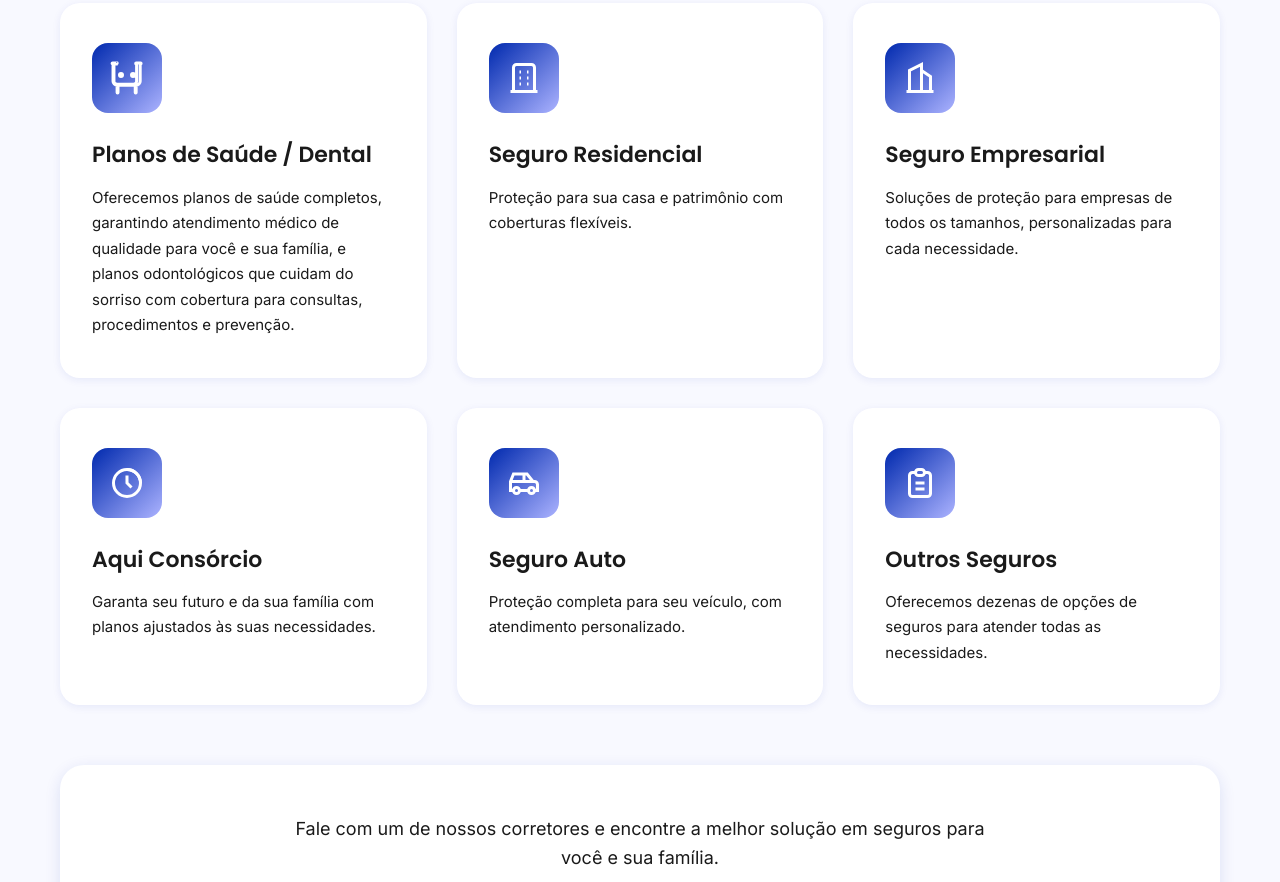
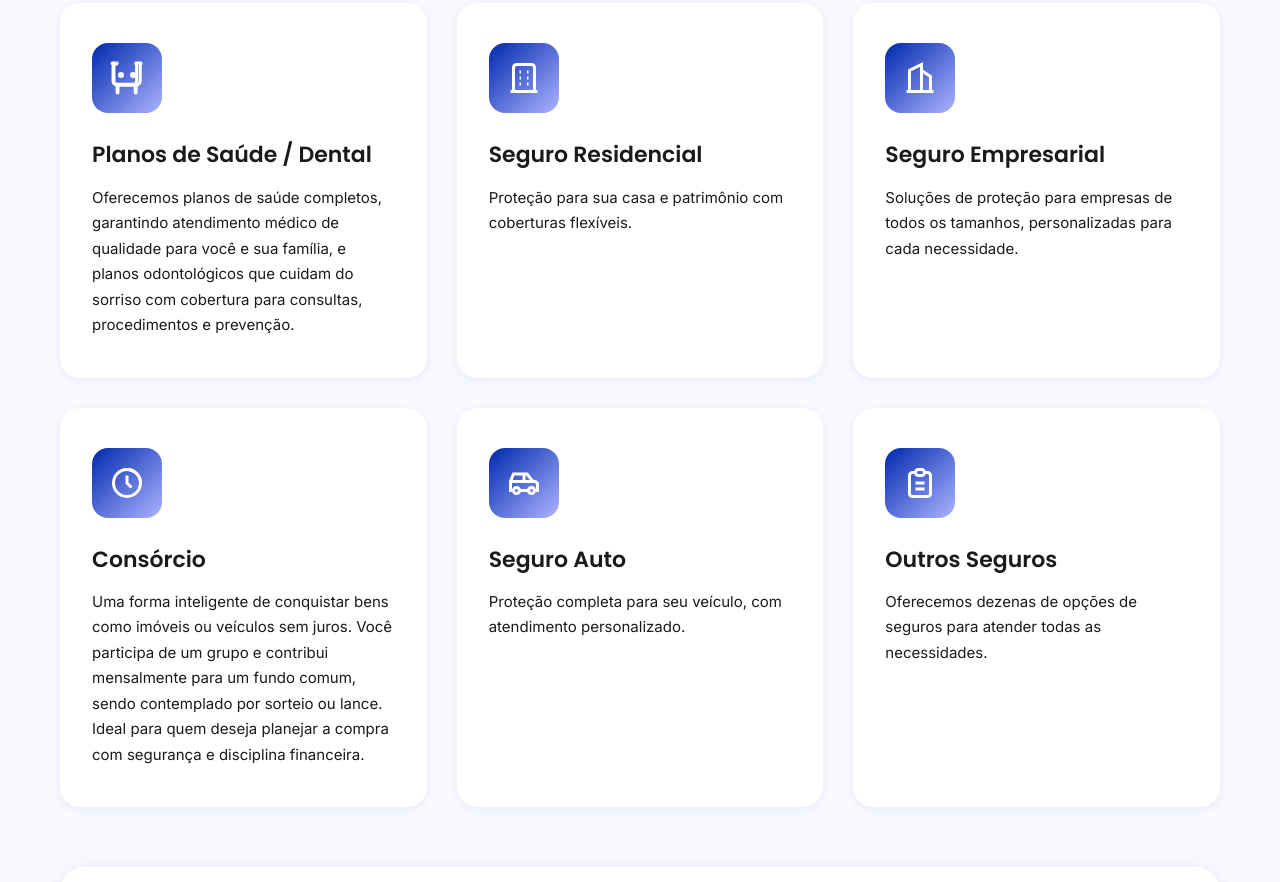
Before and after one commit to diogotw/gf_seguros_website, a plain HTML site: page index.html in a window 1280 px wide. Shown: the part 1915-2797 px from the top of the page. Drawn offline with Linux system fonts and the light colour scheme.

Commit message:
adição do consorcio

```diff
--- a/index.html
+++ b/index.html
@@ -225,9 +225,11 @@
                             <path d="M12 3a9 9 0 0 1 9 9"></path>
                         </svg>
                     </div>
-                    <h3 class="servico__titulo">Aqui Consórcio</h3>
-                    <p class="servico__descricao">Garanta seu futuro e da sua família com planos ajustados às suas
-                        necessidades.</p>
+                    <h3 class="servico__titulo">Consórcio</h3>
+                    <p class="servico__descricao">Uma forma inteligente de conquistar bens como imóveis ou veículos sem
+                        juros. Você participa de um grupo e contribui mensalmente para um fundo comum, sendo contemplado
+                        por sorteio ou lance. Ideal para quem deseja planejar a compra com segurança e disciplina
+                        financeira.</p>
                 </div>
 
                 <div class="servico__cartao">
```
